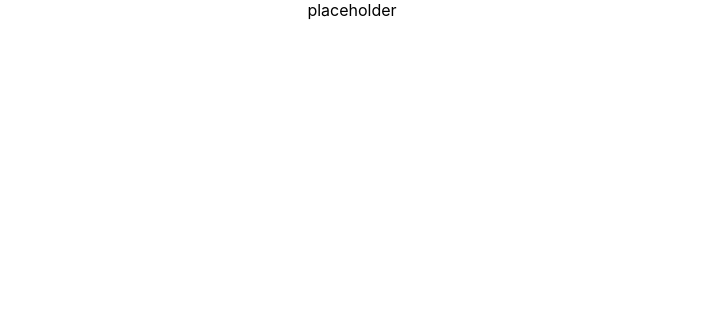
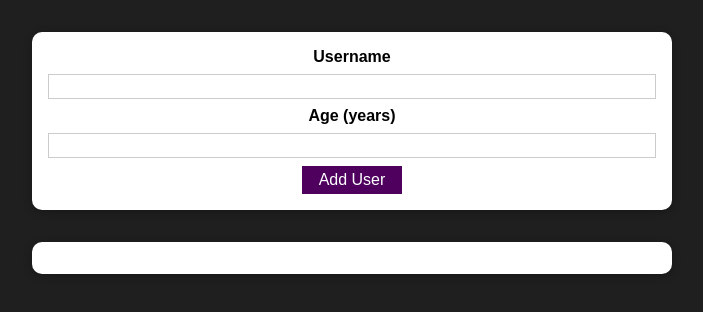
Before and after one commit to wiamnasr/react-username_app-wiamnasr, a React (Create React App) app: page / in a window 1280 px wide. Shown: the top 312 px of the page, without its empty margins (288-991 px from the left). Built offline with nearby package versions, Linux system fonts and the light colour scheme.

Commit message:
UI and Users components

```diff
--- a/src/App.js
+++ b/src/App.js
@@ -1,7 +1,16 @@
 import "./App.css";
 
+// Components
+import AddUser from "./components/Users/AddUser/AddUser";
+import UsersList from "./components/Users/UsersList/UsersList";
+
 function App() {
-  return <div className='App'>placeholder</div>;
+  return (
+    <div className='App'>
+      <AddUser />
+      <UsersList users={[]} />
+    </div>
+  );
 }
 
 export default App;
--- /dev/null
+++ b/src/components/UI/Buton/Button.js
@@ -0,0 +1,18 @@
+import React from "react";
+
+// Style
+import classes from "./Button.module.css";
+
+const Button = (props) => {
+  return (
+    <button
+      className={classes.button}
+      type={props.type || "button"}
+      onClick={props.onClick}
+    >
+      {props.children}
+    </button>
+  );
+};
+
+export default Button;
--- /dev/null
+++ b/src/components/UI/Buton/Button.module.css
@@ -0,0 +1,18 @@
+.button {
+  font: inherit;
+  border: 1px solid #4f005f;
+  background: #4f005f;
+  color: white;
+  padding: 0.25rem 1rem;
+  cursor: pointer;
+}
+
+.button:hover,
+.button:active {
+  background: #741188;
+  border-color: #741188;
+}
+
+.button:focus {
+  outline: none;
+}
--- /dev/null
+++ b/src/components/UI/Card/Card.js
@@ -0,0 +1,11 @@
+import React from "react";
+
+import classes from "./Card.module.css";
+
+const Card = (props) => {
+  return (
+    <div className={`${classes.card} ${props.className}`}>{props.children}</div>
+  );
+};
+
+export default Card;
--- /dev/null
+++ b/src/components/UI/Card/Card.module.css
@@ -0,0 +1,5 @@
+.card {
+  background: white;
+  box-shadow: 0 2px 8px rgba(0, 0, 0, 0.26);
+  border-radius: 10px;
+}
--- /dev/null
+++ b/src/components/Users/AddUser/AddUser.js
@@ -0,0 +1,61 @@
+import React, { useState } from "react";
+
+// Components
+import Card from "../../UI/Card/Card";
+import Button from "../../UI/Buton/Button";
+
+// Style
+import classes from "./AddUser.module.css";
+
+const AddUser = (props) => {
+  //
+  // useState hooks
+  const [enteredUsername, setEnteredUsername] = useState("");
+  const [enteredAge, setEnteredAge] = useState("");
+
+  const addUserHandler = (event) => {
+    event.preventDefault();
+    if (enteredUsername.trim().length === 0 || enteredAge.trim().length === 0) {
+      return;
+    }
+    // making sure enteredAge is a number with +enteredAge (not needed here as the input field type is already set as 'number', but good to know)
+    if (+enteredAge < 1) {
+      return;
+    }
+    console.log(enteredUsername, enteredAge);
+    setEnteredUsername("");
+    setEnteredAge("");
+  };
+
+  const usernameChangeHandler = (event) => {
+    setEnteredUsername(event.target.value);
+  };
+
+  const ageChangeHandler = (event) => {
+    setEnteredAge(event.target.value);
+  };
+
+  return (
+    <Card className={classes.input}>
+      <form onSubmit={addUserHandler}>
+        <label htmlFor='username'>Username</label>
+        <input
+          id='username'
+          type='text'
+          value={enteredUsername}
+          onChange={usernameChangeHandler}
+        />
+        <label htmlFor='age'>Age (years)</label>
+        <input
+          id='age'
+          type='number'
+          value={enteredAge}
+          onChange={ageChangeHandler}
+        />
+        <Button type='submit'>Add User</Button>
+      </form>
+    </Card>
+  );
+};
+
+export default AddUser;
--- /dev/null
+++ b/src/components/Users/AddUser/AddUser.module.css
@@ -0,0 +1,26 @@
+.input {
+  margin: 2rem auto;
+  padding: 1rem;
+  width: 90%;
+  max-width: 40rem;
+}
+
+.input label {
+  display: block;
+  font-weight: bold;
+  margin-bottom: 0.5rem;
+}
+
+.input input {
+  font: inherit;
+  display: block;
+  width: 100%;
+  border: 1px solid #ccc;
+  padding: 0.15rem;
+  margin-bottom: 0.5rem;
+}
+
+.input input:focus {
+  outline: none;
+  border-color: #4f005f;
+}
--- /dev/null
+++ b/src/components/Users/UsersList/UsersList.js
@@ -0,0 +1,23 @@
+import React from "react";
+
+// Style
+import classes from "./UsersList.module.css";
+
+// Component Style
+import Card from "../../UI/Card/Card";
+
+const UsersList = (props) => {
+  return (
+    <Card className={classes.users}>
+      <ul>
+        {props.users.map((user) => (
+          <li>
+            {user.name} ({user.age} years old)
+          </li>
+        ))}
+      </ul>
+    </Card>
+  );
+};
+
+export default UsersList;
--- /dev/null
+++ b/src/components/Users/UsersList/UsersList.module.css
@@ -0,0 +1,16 @@
+.users {
+  margin: 2rem auto;
+  width: 90%;
+  max-width: 40rem;
+}
+
+.users ul {
+  list-style: none;
+  padding: 1rem;
+}
+
+.users li {
+  border: 1px solid #ccc;
+  margin: 0.5rem 0;
+  padding: 0.5rem;
+}
--- a/src/index.css
+++ b/src/index.css
@@ -1,13 +1,12 @@
+* {
+  box-sizing: border-box;
+}
+
+html {
+  font-family: sans-serif;
+  background: #1f1f1f;
+}
+
 body {
   margin: 0;
-  font-family: -apple-system, BlinkMacSystemFont, 'Segoe UI', 'Roboto', 'Oxygen',
-    'Ubuntu', 'Cantarell', 'Fira Sans', 'Droid Sans', 'Helvetica Neue',
-    sans-serif;
-  -webkit-font-smoothing: antialiased;
-  -moz-osx-font-smoothing: grayscale;
 }
-
-code {
-  font-family: source-code-pro, Menlo, Monaco, Consolas, 'Courier New',
-    monospace;
-}
```
